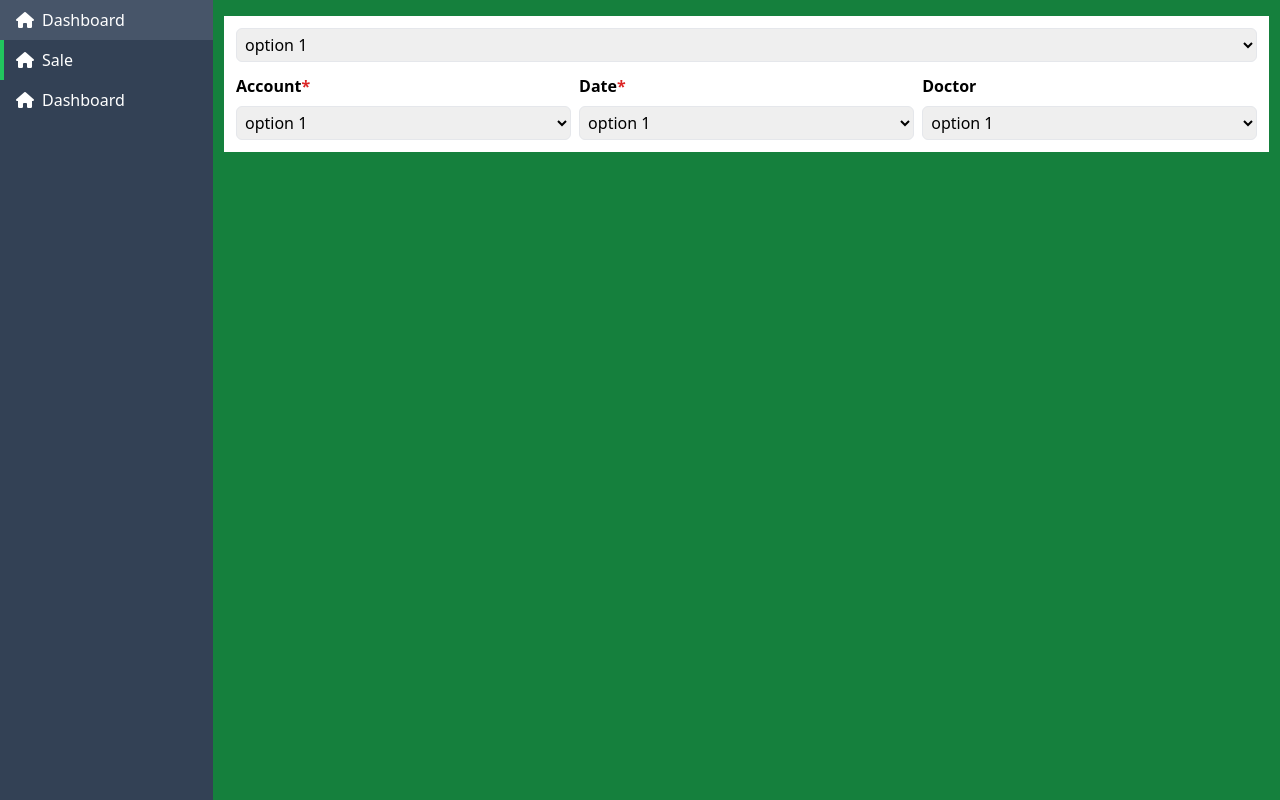
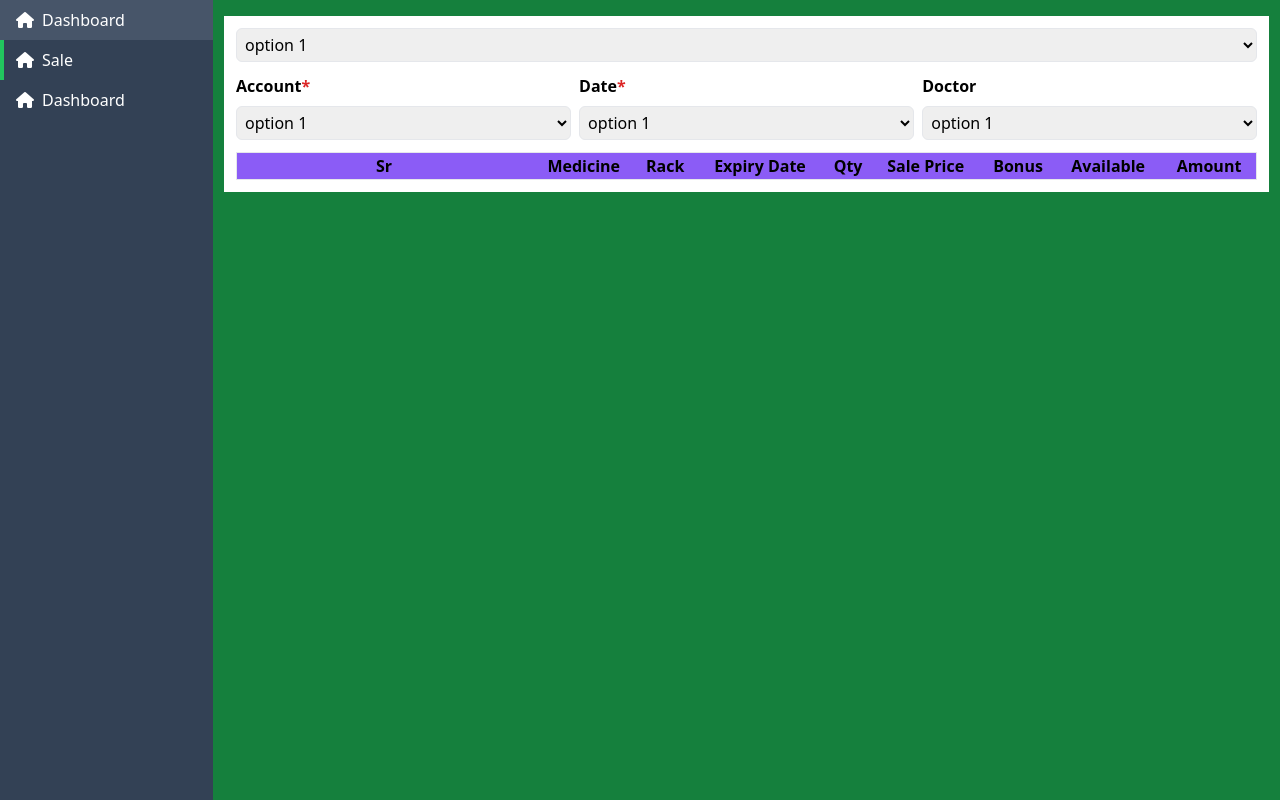
Before and after one commit to fxjakaria04/Pharmacy, a website: page sale.html in a window 1280 px wide. Drawn offline with Linux system fonts and the light colour scheme.

Commit message:
table added

```diff
--- a/sale.html
+++ b/sale.html
@@ -60,6 +60,21 @@
                         </select>
                     </div>
                 </div>
+                <table class="border whitespace-nowrap overflow-auto">
+                    <thead>
+                        <tr class="bg-violet-500">
+                            <th class="min-w-52">Sr</th>
+                            <th>Medicine</th>
+                            <th>Rack</th>
+                            <th>Expiry Date</th>
+                            <th>Qty</th>
+                            <th>Sale Price</th>
+                            <th>Bonus</th>
+                            <th>Available</th>
+                            <th>Amount</th>
+                        </tr>
+                    </thead>
+                </table>
             </div>
         </main>
 </body>
```
Also changed, not shown: public/output.css.
